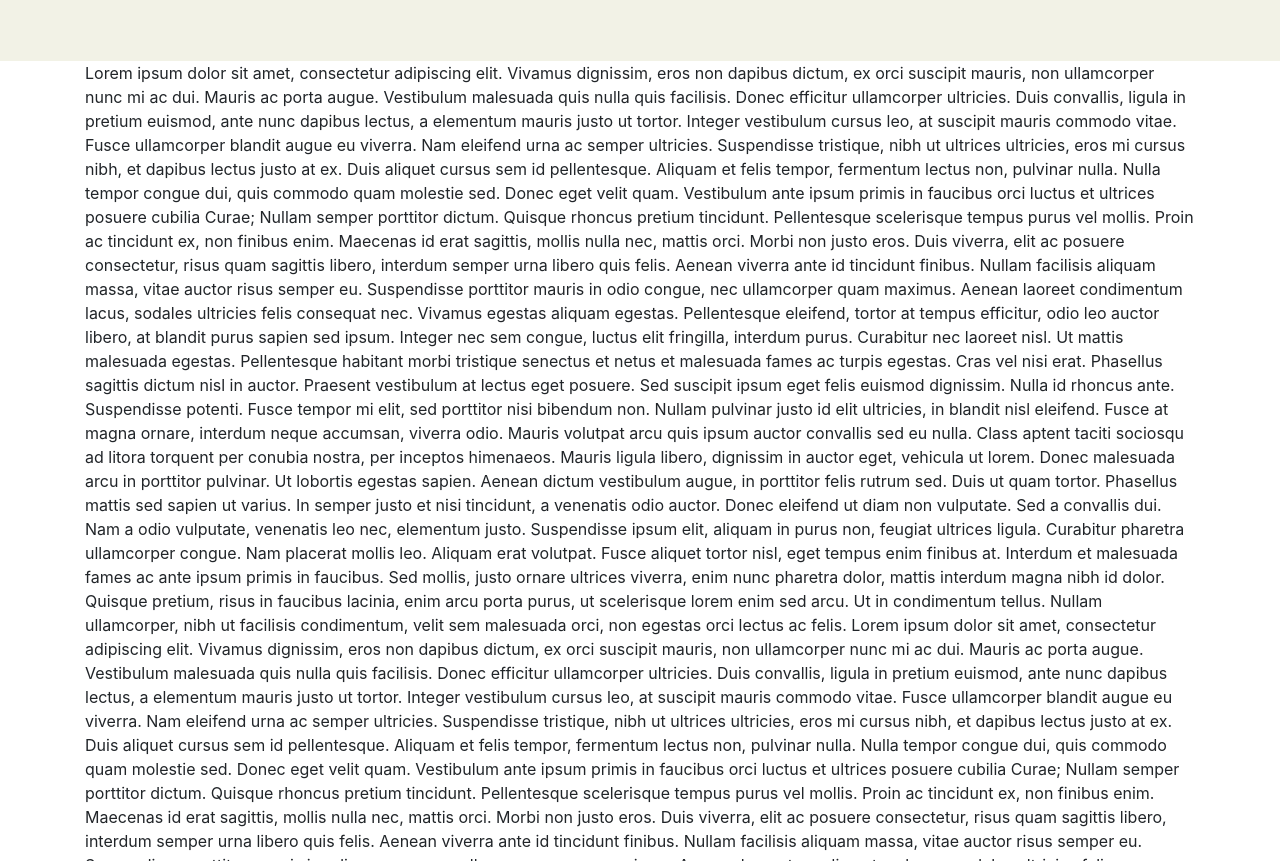
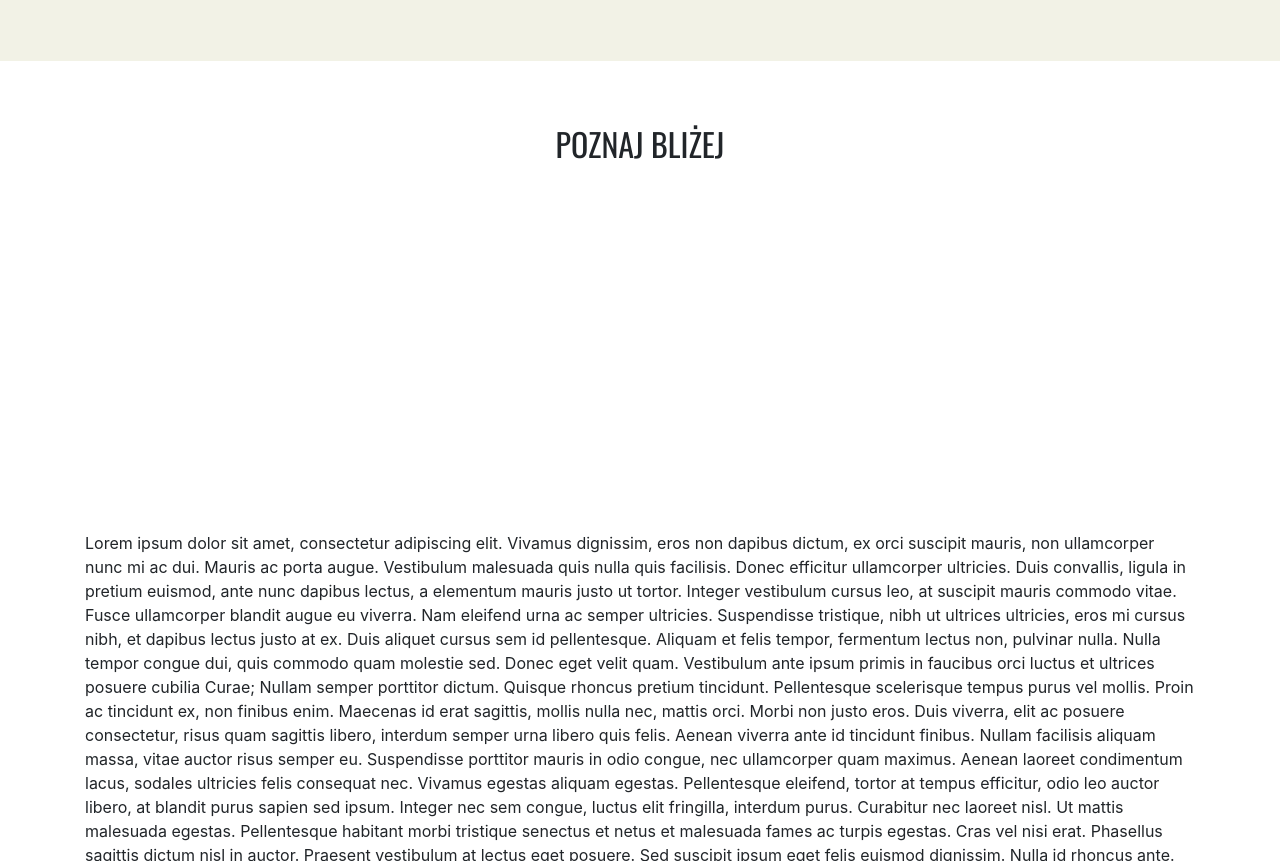
Before and after one commit to kryczek/matematyka-zaufania, a plain HTML site: page index.html in a window 1280 px wide. Shown: the part 4406-5267 px from the top of the page. Drawn offline with nearby package versions, Linux system fonts and the light colour scheme.

Commit message:
add exsample slider

```diff
--- a/index.html
+++ b/index.html
@@ -248,6 +248,36 @@ Lorem ipsum dolor sit amet, consectetur adipiscing elit. Vivamus dignissim, eros
 		</div>
 	</section>
 
+	<section class="section-slick">
+		<div class="container">
+			<div class="row">
+				<div class="col-lg-12">
+					<h2 class="text-center space-bottom">Poznaj bliżej</h2>
+					<section class="lazy slider" data-sizes="50vw">
+				    <div>
+				      <img data-lazy="http://placehold.it/350x300?text=1-350w" data-srcset="http://placehold.it/650x300?text=1-650w 650w, http://placehold.it/960x300?text=1-960w 960w" data-sizes="100vw">
+				    </div>
+				    <div>
+				      <img data-lazy="http://placehold.it/350x300?text=2-350w" data-srcset="http://placehold.it/650x300?text=2-650w 650w, http://placehold.it/960x300?text=2-960w 960w" data-sizes="100vw">
+				    </div>
+				    <div>
+				      <img data-lazy="http://placehold.it/350x300?text=3-350w"  data-srcset="http://placehold.it/650x300?text=3-650w 650w, http://placehold.it/960x300?text=3-960w 960w" data-sizes="100vw">
+				    </div>
+				    <div>
+				      <img data-lazy="http://placehold.it/350x300?text=4-350w"  data-srcset="http://placehold.it/650x300?text=4-650w 650w, http://placehold.it/960x300?text=4-960w 960w" data-sizes="100vw">
+				    </div>
+				    <div>
+				      <img data-lazy="http://placehold.it/350x300?text=5-350w"  data-srcset="http://placehold.it/650x300?text=5-650w 650w, http://placehold.it/960x300?text=5-960w 960w" data-sizes="100vw">
+				    </div>
+				    <div>
+				      <!-- this slide should inherit the sizes attr from the parent slider -->
+				      <img data-lazy="http://placehold.it/350x300?text=6-350w"  data-srcset="http://placehold.it/650x300?text=6-650w 650w, http://placehold.it/960x300?text=6-960w 960w">
+				    </div>
+				  </section>
+				</div>
+		</div>
+	</section>
+
 		<div class="container">
 			Lorem ipsum dolor sit amet, consectetur adipiscing elit. Vivamus dignissim, eros non dapibus dictum, ex orci suscipit mauris, non ullamcorper nunc mi ac dui. Mauris ac porta augue. Vestibulum malesuada quis nulla quis facilisis. Donec efficitur ullamcorper ultricies. Duis convallis, ligula in pretium euismod, ante nunc dapibus lectus, a elementum mauris justo ut tortor. Integer vestibulum cursus leo, at suscipit mauris commodo vitae. Fusce ullamcorper blandit augue eu viverra. Nam eleifend urna ac semper ultricies. Suspendisse tristique, nibh ut ultrices ultricies, eros mi cursus nibh, et dapibus lectus justo at ex. Duis aliquet cursus sem id pellentesque. Aliquam et felis tempor, fermentum lectus non, pulvinar nulla. Nulla tempor congue dui, quis commodo quam molestie sed. Donec eget velit quam.
 
```
